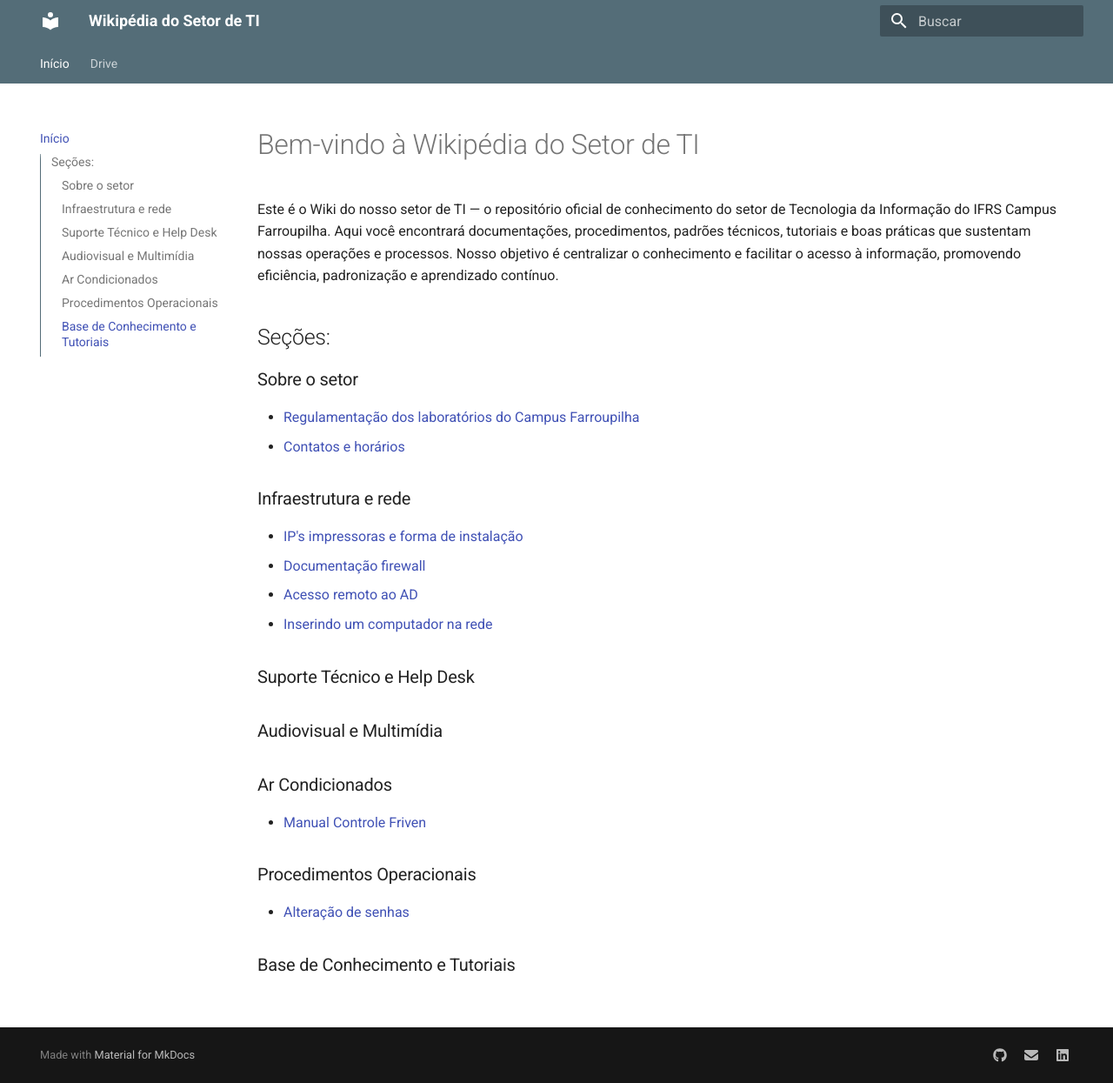
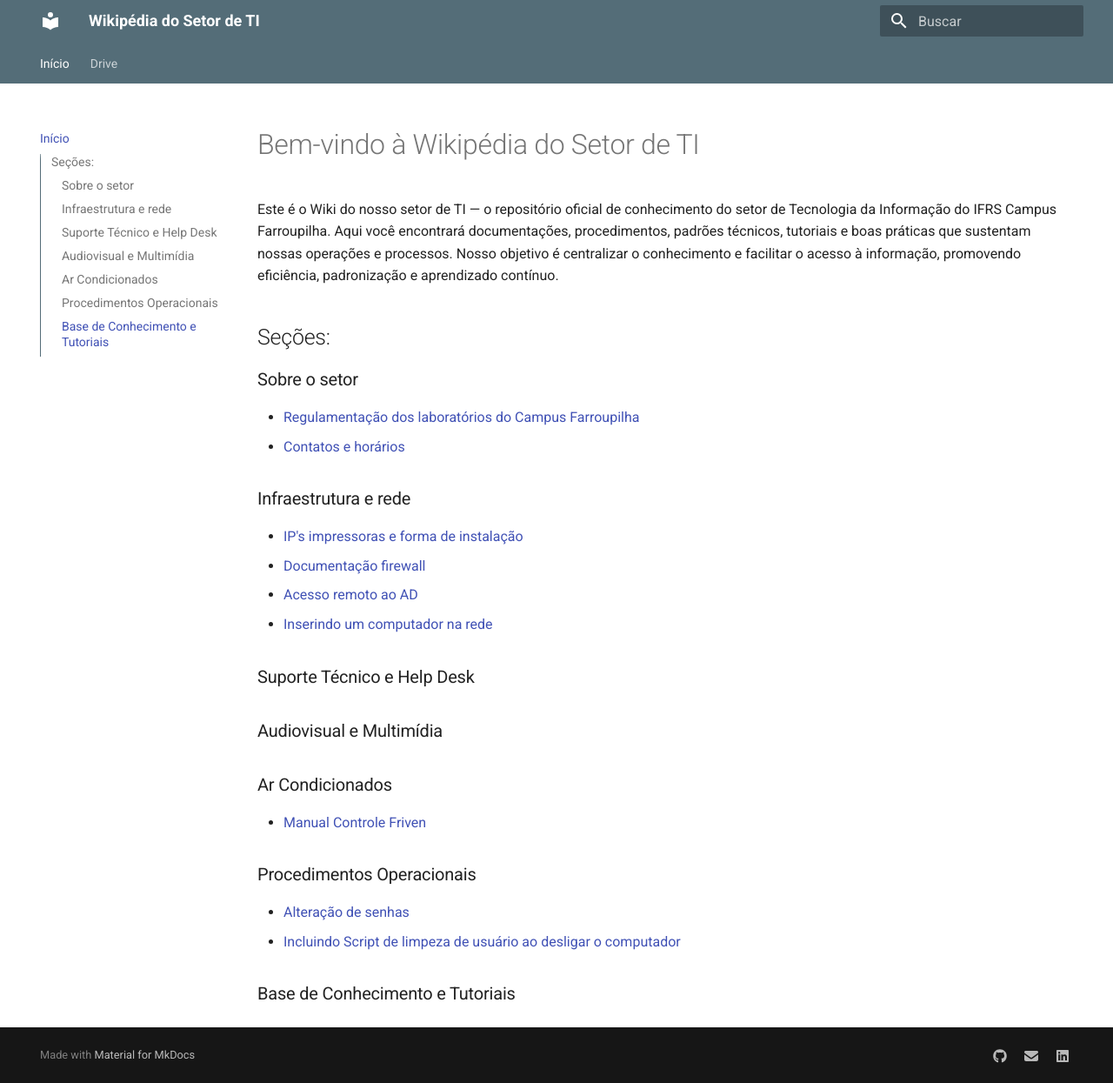
Before and after one commit to wikiti-farroupilha/wikipedia, an MkDocs documentation site: the page built from docs/index.md, in a window 1280 px wide and 1245 px high. Shown: the whole window at 87% size. Built offline with MkDocs 1.6.1 and Material for MkDocs 9.7.7, drawn with Linux system fonts in a browser that asks for light colours.

Commit message:
Update index.md

```diff
--- a/docs/index.md
+++ b/docs/index.md
@@ -18,5 +18,6 @@ Este é o Wiki do nosso setor de TI — o repositório oficial de conhecimento d
 - [Manual Controle Friven](https://docs.google.com/document/d/1ARORzguB0QlPPXp50TrXIwGeYKgkANf4jng6PPLu-MY/edit?usp=drive_link)
 ### Procedimentos Operacionais
 - [Alteração de senhas](alterarSenha.md)
+- [Incluindo Script de limpeza de usuário ao desligar o computador](limpezaTurnoff.md)
 
 ### Base de Conhecimento e Tutoriais
```
